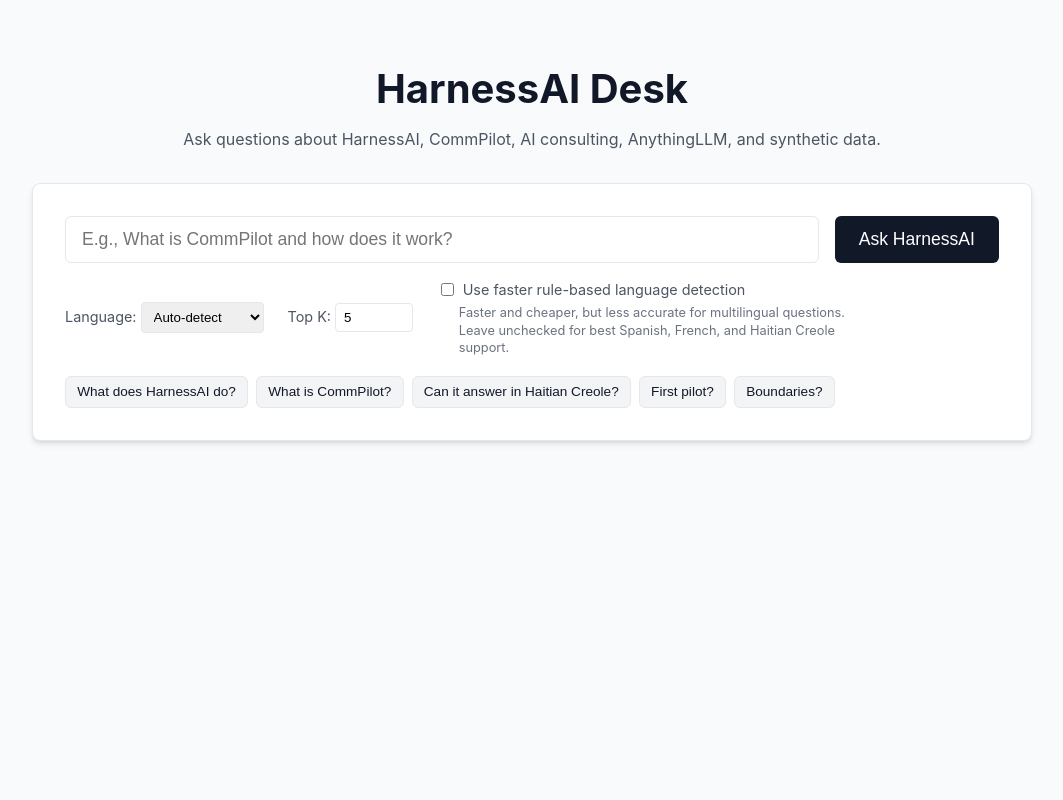
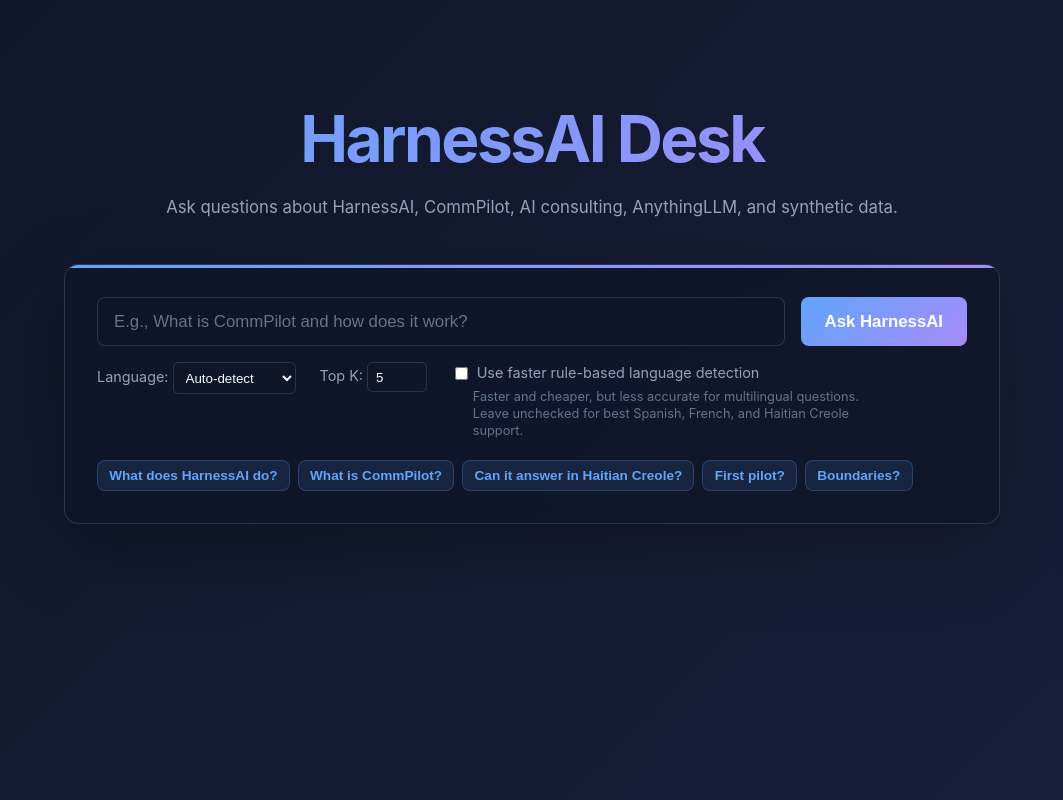
Before and after one commit to carywoods/harnessai-demo, a Flask app: page / in a window 1280 px wide. Shown: the whole page, without its empty margins (108-1171 px from the left). Run offline with Flask 3, Linux system fonts and the light colour scheme.

Commit message:
Apply standard HarnessAI color palette

```diff
--- a/templates/index.html
+++ b/templates/index.html
@@ -6,53 +6,87 @@
     <title>HarnessAI Desk</title>
     <style>
         :root {
-            --bg-color: #f9fafb;
-            --text-color: #111827;
-            --primary: #111827;
-            --primary-hover: #374151;
-            --card-bg: #ffffff;
-            --border-color: #e5e7eb;
-            --shadow: 0 4px 6px -1px rgb(0 0 0 / 0.1), 0 2px 4px -2px rgb(0 0 0 / 0.1);
+            --bg-start: #0f172a;
+            --bg-end: #1a1f3a;
+            --text-color: #f8fafc;
+            --muted-text: #94a3b8;
+            --subtle-text: #64748b;
+            --primary: #60a5fa;
+            --primary-hover: #3b82f6;
+            --accent: #a78bfa;
+            --success: #22c55e;
+            --card-bg: rgba(15, 23, 42, 0.82);
+            --card-bg-strong: rgba(15, 23, 42, 0.94);
+            --input-bg: rgba(15, 23, 42, 0.72);
+            --border-color: rgba(148, 163, 184, 0.22);
+            --border-hover: rgba(96, 165, 250, 0.5);
+            --shadow: 0 24px 80px rgba(0, 0, 0, 0.28);
+            --glow: 0 0 28px rgba(96, 165, 250, 0.12);
+        }
+
+        * {
+            box-sizing: border-box;
         }
 
         body {
             font-family: -apple-system, BlinkMacSystemFont, "Segoe UI", Roboto, Helvetica, Arial, sans-serif;
-            background-color: var(--bg-color);
+            background: linear-gradient(135deg, var(--bg-start) 0%, var(--bg-end) 100%);
             color: var(--text-color);
             margin: 0;
             padding: 0;
+            min-height: 100vh;
             line-height: 1.5;
         }
 
         .container {
             max-width: 1000px;
             margin: 0 auto;
-            padding: 2rem;
+            padding: 3rem 2rem;
         }
 
         header {
             text-align: center;
-            margin-bottom: 2rem;
+            margin-bottom: 2.75rem;
         }
 
         h1 {
-            font-size: 2.5rem;
+            font-size: clamp(2.35rem, 6vw, 4rem);
             margin-bottom: 0.5rem;
-            color: var(--primary);
+            letter-spacing: -0.04em;
+            background: linear-gradient(135deg, var(--primary) 0%, var(--accent) 100%);
+            -webkit-background-clip: text;
+            -webkit-text-fill-color: transparent;
+            background-clip: text;
         }
 
         .tagline {
-            color: #4b5563;
+            color: var(--muted-text);
             margin-top: 0.25rem;
+            font-size: 1.05rem;
         }
 
         .search-container {
             background: var(--card-bg);
             padding: 2rem;
-            border-radius: 0.5rem;
+            border-radius: 0.9rem;
             box-shadow: var(--shadow);
             margin-bottom: 2rem;
             border: 1px solid var(--border-color);
+            backdrop-filter: blur(10px);
+            position: relative;
+            overflow: hidden;
+        }
+
+        .search-container::before,
+        .answer-box::before,
+        .context-card::before {
+            content: '';
+            position: absolute;
+            top: 0;
+            left: 0;
+            right: 0;
+            height: 3px;
+            background: linear-gradient(90deg, var(--primary), var(--accent));
         }
 
         .form-group {
@@ -63,55 +97,67 @@
 
         input[type="text"] {
             flex: 1;
-            padding: 0.75rem 1rem;
-            font-size: 1.1rem;
+            padding: 0.85rem 1rem;
+            font-size: 1.05rem;
+            color: var(--text-color);
+            background: var(--input-bg);
             border: 1px solid var(--border-color);
-            border-radius: 0.375rem;
+            border-radius: 0.5rem;
             outline: none;
-            transition: border-color 0.2s;
+            transition: border-color 0.2s, box-shadow 0.2s;
+        }
+
+        input[type="text"]::placeholder {
+            color: var(--subtle-text);
         }
 
         input[type="text"]:focus {
             border-color: var(--primary);
-            box-shadow: 0 0 0 3px rgba(17, 24, 39, 0.15);
+            box-shadow: 0 0 0 3px rgba(96, 165, 250, 0.18);
         }
 
         button {
-            padding: 0.75rem 1.5rem;
-            font-size: 1.1rem;
-            background-color: var(--primary);
-            color: white;
+            padding: 0.85rem 1.5rem;
+            font-size: 1.05rem;
+            background: linear-gradient(135deg, var(--primary), var(--accent));
+            color: #ffffff;
             border: none;
-            border-radius: 0.375rem;
+            border-radius: 0.5rem;
             cursor: pointer;
-            transition: background-color 0.2s;
+            transition: transform 0.2s, box-shadow 0.2s, opacity 0.2s;
             display: flex;
             align-items: center;
             justify-content: center;
+            font-weight: 650;
         }
 
         button:hover {
-            background-color: var(--primary-hover);
+            transform: translateY(-1px);
+            box-shadow: var(--glow);
         }
 
         button:disabled {
-            background-color: #9ca3af;
+            opacity: 0.55;
             cursor: not-allowed;
+            transform: none;
+            box-shadow: none;
         }
 
         .advanced-options {
             display: flex;
             gap: 1.5rem;
-            align-items: center;
+            align-items: flex-start;
             font-size: 0.9rem;
-            color: #4b5563;
+            color: var(--muted-text);
             flex-wrap: wrap;
         }
 
         select, input[type="number"] {
-            padding: 0.375rem 0.5rem;
+            padding: 0.4rem 0.5rem;
+            color: var(--text-color);
+            background: var(--input-bg);
             border: 1px solid var(--border-color);
-            border-radius: 0.25rem;
+            border-radius: 0.35rem;
         }
 
         .language-mode {
@@ -130,7 +176,7 @@
         .language-mode-help {
             margin-left: 1.35rem;
             font-size: 0.8rem;
-            color: #6b7280;
+            color: var(--subtle-text);
             line-height: 1.35;
         }
 
@@ -144,13 +190,15 @@
         .example-questions button {
             font-size: 0.85rem;
             padding: 0.45rem 0.7rem;
-            background: #f3f4f6;
-            color: #111827;
-            border: 1px solid var(--border-color);
+            background: rgba(96, 165, 250, 0.1);
+            color: var(--primary);
+            border: 1px solid rgba(96, 165, 250, 0.24);
+            box-shadow: none;
         }
 
         .example-questions button:hover {
-            background: #e5e7eb;
+            background: rgba(96, 165, 250, 0.16);
+            border-color: var(--border-hover);
         }
 
         .results-container {
```
Also changed, not shown: other parts of templates/index.html (+49 -13 lines).
